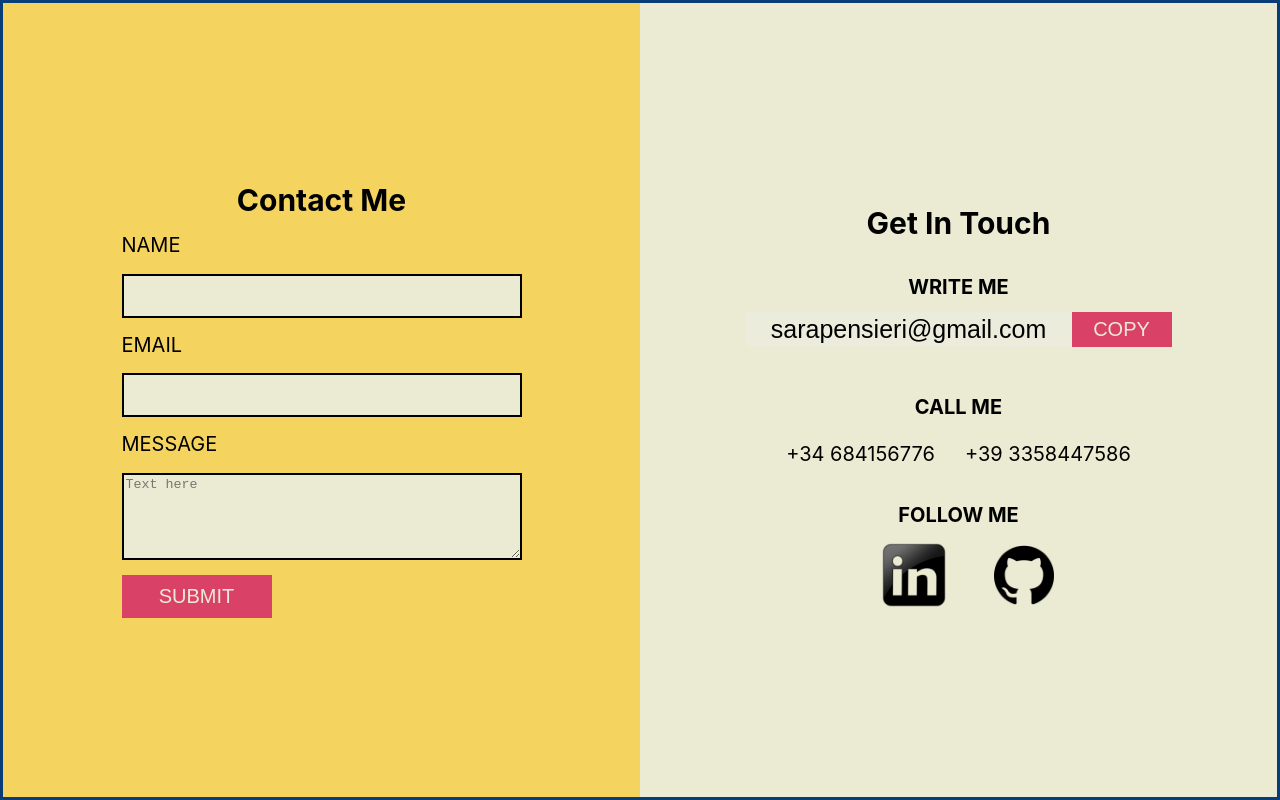
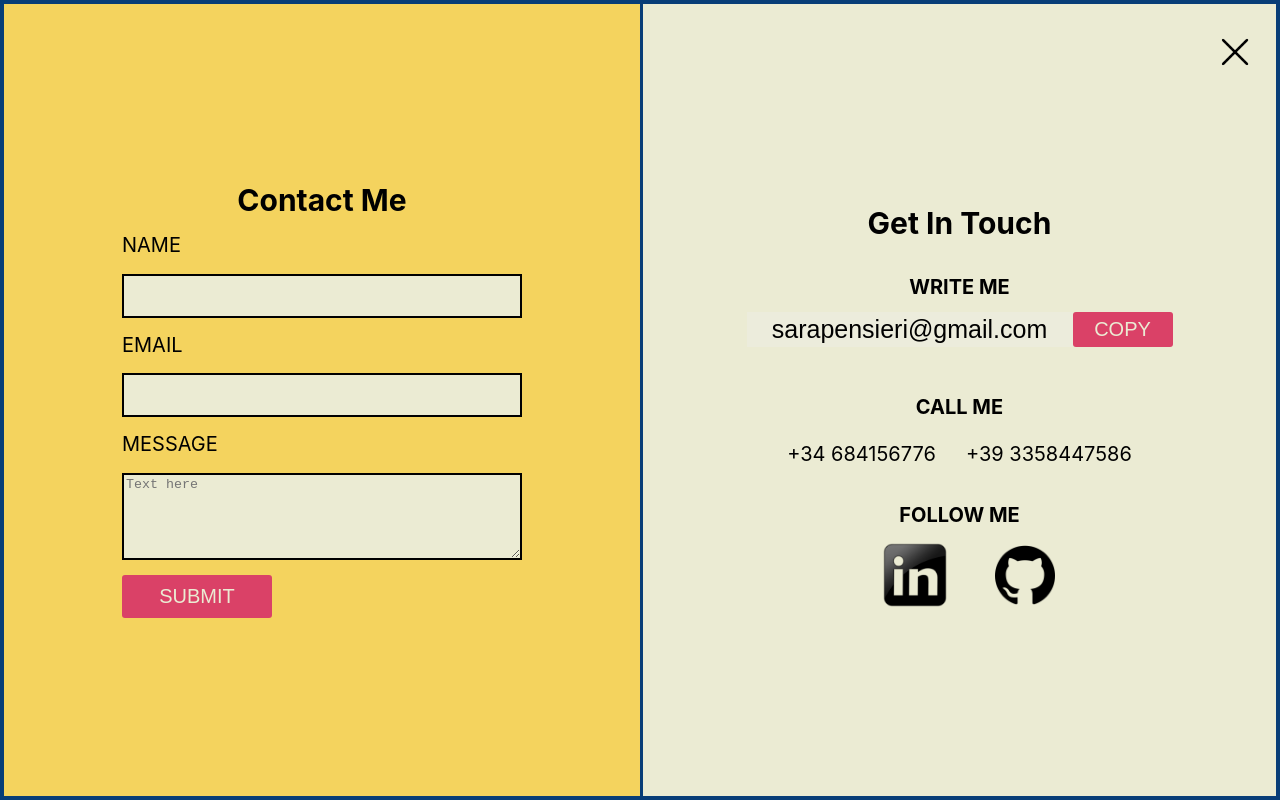
Before and after one commit to sarapensieridev/portfolio, a React (Create React App) app: page /contacts in a window 1280 px wide. Built offline with nearby package versions, Linux system fonts and the light colour scheme; a web font is replaced by a local one.

Commit message:
close button and buttons modified contacts page

```diff
--- a/package.json
+++ b/package.json
@@ -6,8 +6,10 @@
     "@testing-library/jest-dom": "^5.17.0",
     "@testing-library/react": "^13.4.0",
     "@testing-library/user-event": "^13.5.0",
+    "bootstrap": "^5.3.3",
     "copy-to-clipboard": "^3.3.3",
     "react": "^18.3.1",
+    "react-bootstrap": "^2.10.2",
     "react-dom": "^18.3.1",
     "react-scripts": "5.0.1",
     "react-toastify": "^10.0.5",
--- a/src/App.css
+++ b/src/App.css
@@ -206,8 +206,25 @@ body:has(#projects-main:hover) #about {
 	z-index: 9999;
 	position: absolute;
 	background-color: #ebebd3;
-	border: 3px solid #083d77;
+	border: 4px solid #083d77;
 	display: flex;
+}
+
+.close-button {
+	width: 30px;
+	height: 30px;
+	position: absolute;
+	bottom: auto;
+	top: 32px;
+	right: 32px;
+	left: auto;
+	background-color: #ebebd3;
+	cursor: pointer;
+}
+
+.close {
+	width: 30px;
+	height: 30px;
 }
 
 .formulario {
@@ -219,23 +236,16 @@ body:has(#projects-main:hover) #about {
 	align-items: center;
 }
 
-h2 {
-	font-size: 30px;
-}
-
-h3 {
-	font-size: 25px;
-}
-
-h4 {
-	font-size: 20px;
-}
 
 form {
 	display: flex;
 	flex-direction: column;
 	width: 400px;
 	height: 400px;
+}
+
+.contact-me {
+	font-size: 30px;
 }
 
 .form-label {
@@ -270,7 +280,14 @@ form {
 	text-transform: uppercase;
 	margin-top: 15px;
 	cursor: pointer;
+	border-radius: 3px;
 }
+
+.form-button:active {
+  	background-color: #083d77;
+  	transform: translateY(10px);
+}
+
 
 .social {
 	width: 50%;
@@ -278,6 +295,7 @@ form {
 	flex-direction: column;
 	align-items: center;
 	justify-content: center;
+	border-left: 3px solid #083d77;
 }
 
 .social-div {
@@ -291,6 +309,7 @@ form {
 
 .social-1 {
 	height: 50px;
+	font-size: 30px;
 }
 
 .social-2 {
@@ -366,6 +385,13 @@ form {
 	background-color: #da4167;
 	color: #ebebd3;
 	width: 100px;
+	cursor: pointer;
+	border-radius: 3px;
+}
+
+.social-button:active {
+  	background-color: #083d77;
+  	transform: translateX(10px);
 }
 
 .img-div {
--- a/src/components/ContactsPage.jsx
+++ b/src/components/ContactsPage.jsx
@@ -3,12 +3,14 @@ import { toast } from "react-toastify";
 import { useRef } from "react";
 import copy from "copy-to-clipboard";
 import linkedin from "./linkedin.png"
-import github from "./github.png"
+import github from "./github.png";
+import close from "./close.png"
+import { useNavigate } from "react-router-dom";
 
 
-const ContactsPage = () => {
+	const ContactsPage = () => {
 
-	  const textRef = useRef();
+	const textRef = useRef();
 
 	const copyToClipboard = () => {
     let copyText = textRef.current.value;
@@ -18,10 +20,16 @@ const ContactsPage = () => {
     }
   	};
 
+  	const navigate = useNavigate();
+  	const closeWindow = () => {
+  		navigate(-1);
+  	}
+
 	return (
 		<div  className="contacts-page">
+			<button onClick={closeWindow} className="close-button"><img src={close} alt="close-tag" className="close"></img></button>
 			<div className="formulario">
-				<h2>Contact Me</h2>
+				<h2 className="contact-me">Contact Me</h2>
 				<form id="form" className="contact-form">
 					<label for="name" id="form-name" className="form-label">Name</label>
 					<input className="form-input"></input>
```
Also changed, not shown: src/components/close.png (added), 1 other file (tests, documents, lock files or other folders).
